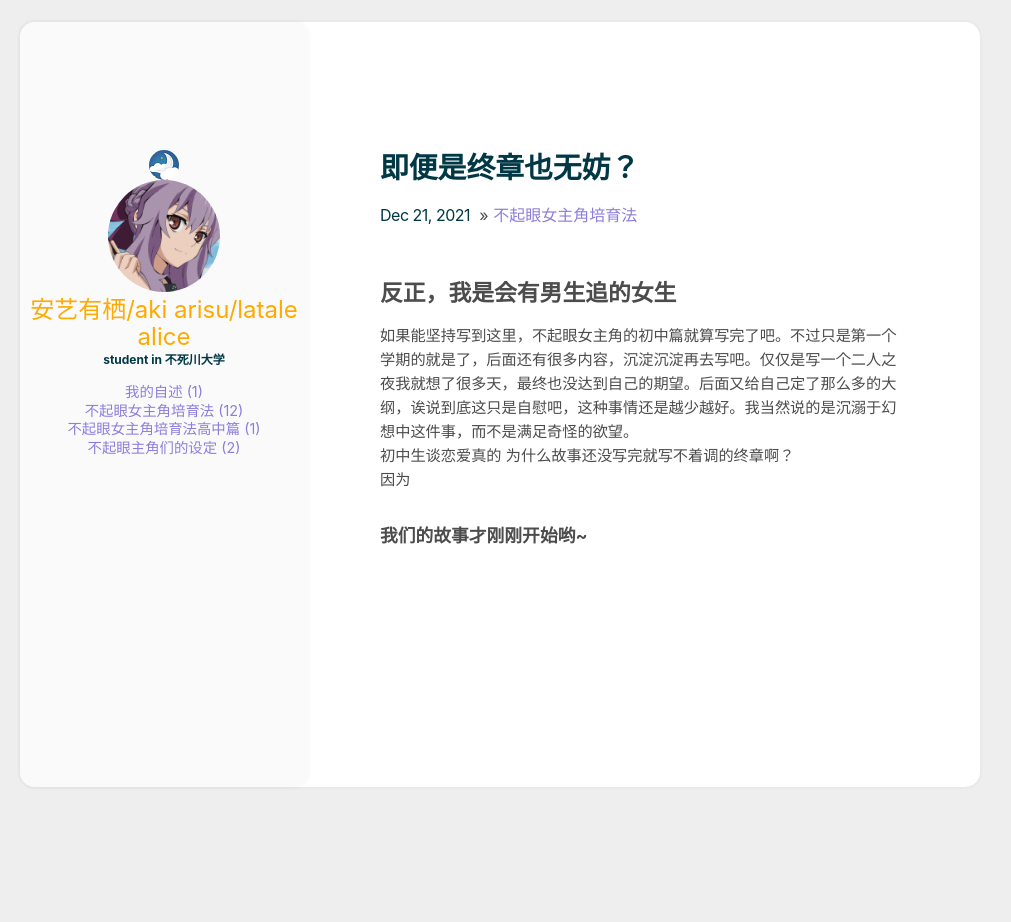
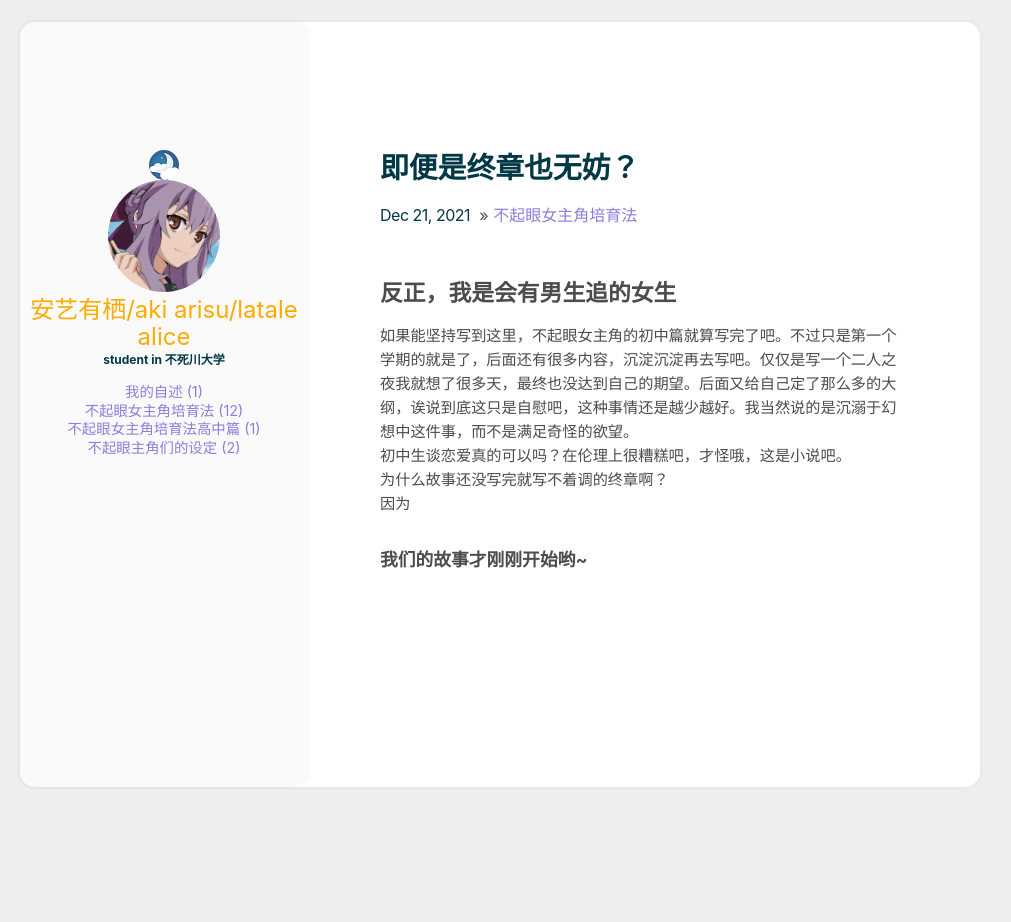
Before and after one commit to latalealice/latalealice.github.io, a Jekyll site: the page built from _posts/2021-12-21-即便是终章也无妨.md, in a window 1280 px wide. Shown: the whole page, without its empty margins (140-1151 px from the left). Built offline with Jekyll 4.4.1, drawn with Linux system fonts in a browser that asks for light colours.

Commit message:
Update 2021-12-21-即便是终章也无妨.md

```diff
--- a/_posts/2021-12-21-即便是终章也无妨.md
+++ b/_posts/2021-12-21-即便是终章也无妨.md
@@ -5,7 +5,7 @@ title: 即便是终章也无妨？
 ---
 ## 反正，我是会有男生追的女生
 如果能坚持写到这里，不起眼女主角的初中篇就算写完了吧。不过只是第一个学期的就是了，后面还有很多内容，沉淀沉淀再去写吧。仅仅是写一个二人之夜我就想了很多天，最终也没达到自己的期望。后面又给自己定了那么多的大纲，诶说到底这只是自慰吧，这种事情还是越少越好。我当然说的是沉溺于幻想中这件事，而不是满足奇怪的欲望。
-初中生谈恋爱真的
+初中生谈恋爱真的可以吗？在伦理上很糟糕吧，才怪哦，这是小说吧。
 为什么故事还没写完就写不着调的终章啊？
 因为
 ### 我们的故事才刚刚开始哟~
```
